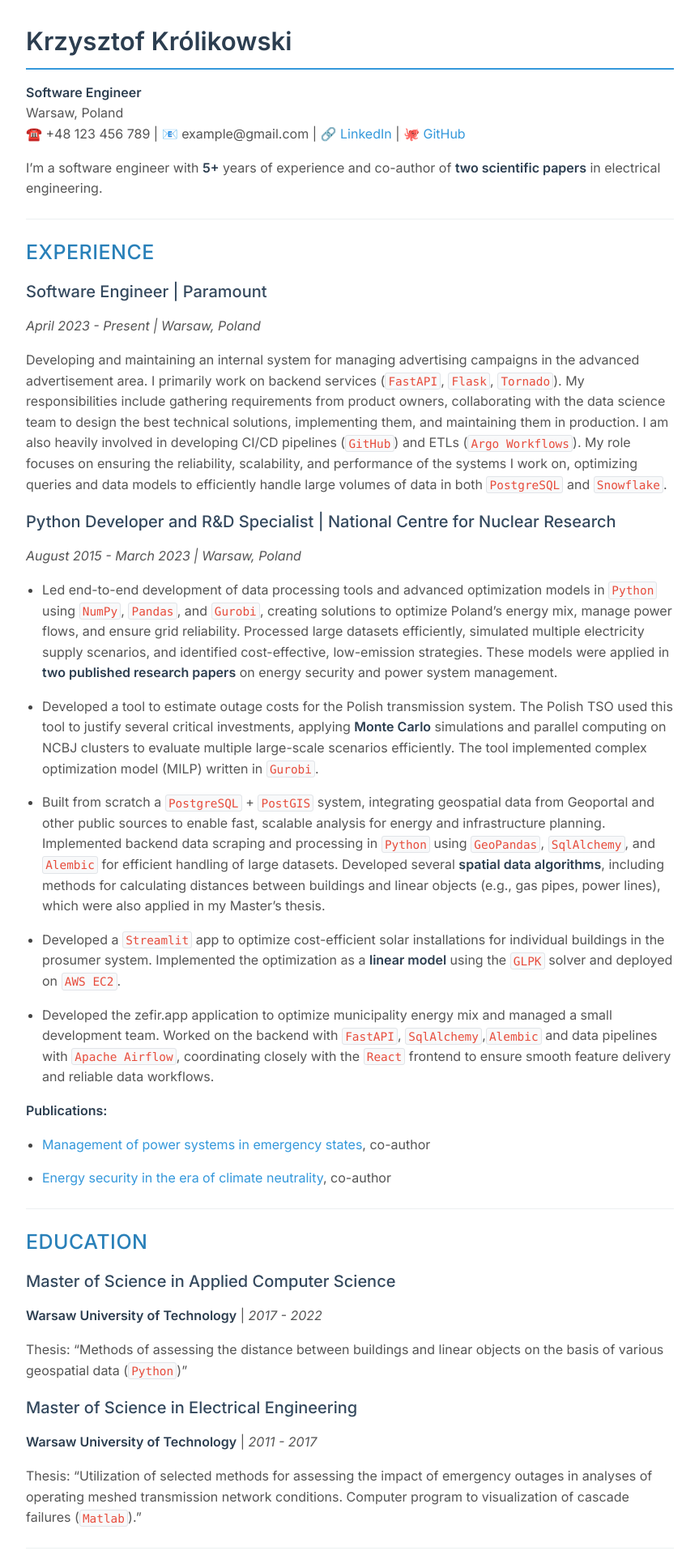
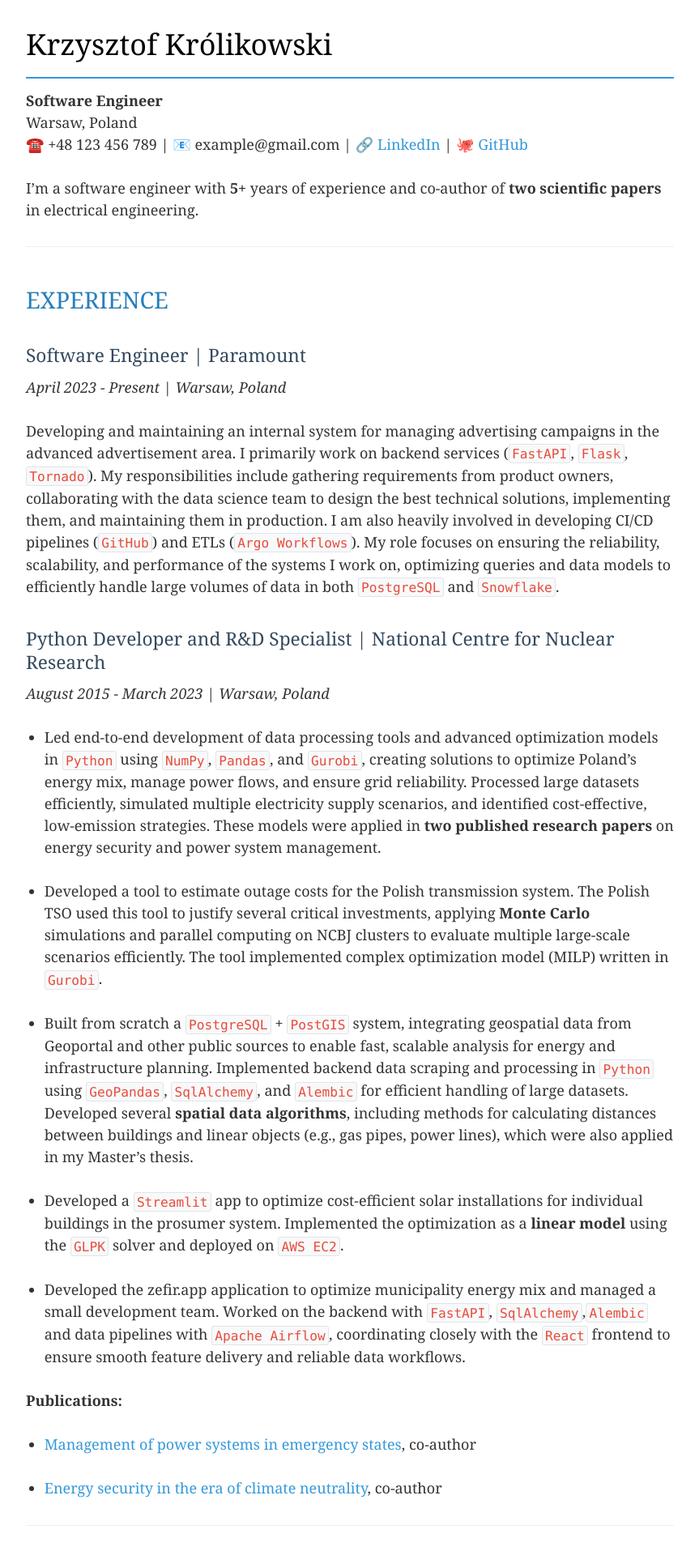
Before and after one commit to ohmycoffe/resume, a Jekyll site: the page built from index.md, in a window 1280 px wide. Shown: the top 1920 px of the page at 81% size, without its empty margins (208-1071 px from the left). Built offline with Jekyll 4.4.1, drawn with Linux system fonts in a browser that asks for light colours.

Commit message:
fix: css

```diff
--- a/assets/css/style.scss
+++ b/assets/css/style.scss
@@ -1,61 +1,61 @@
 ---
 ---
 
+* {
+	margin: 0;
+	padding: 0;
+}
+
 body {
   background-color: #ffffff;
-  color: #333333;
-  font-family: "Inter", system-ui, sans-serif;
-  line-height: 1.6;
-  font-size: 1rem;
+  color: #333;
+  font-family: "Georgia", system-ui, serif;
+  line-height: 1.5;
+  font-size: 1.125em;
   max-width: 50rem;
   margin: 0 auto;
   padding: 2rem;
 }
 
+h1, h2, h3 {
+	color: #000;
+	font-weight: normal;
+	line-height: 1.26em;
+	padding: 1em 0 .5em 0;
+}
+
 h1 {
-  color: #2c3e50;
-  font-weight: 600;
-  font-size: 1.95rem;
-  line-height: 1.25;
-  margin-top: 0;
-  margin-bottom: 1rem;
+	font-size: 2em;
+	padding-top: 0;
   border-bottom: 2px solid #3498db;
-  padding-bottom: 0.8rem;
 }
 
 h2 {
+	font-size: 1.5876em;
   color: #2980b9;
-  font-weight: 500;
-  font-size: 1.56rem;
-  line-height: 1.3;
-  margin-top: 1.5rem;
-  margin-bottom: 0.8rem;
   text-transform: uppercase;
-  letter-spacing: 0.5px;
+
 }
 
 h3 {
+	font-size: 1.26em;
   color: #34495e;
-  font-weight: 500;
-  font-size: 1.25rem;
-  line-height: 1.4;
-  margin-top: 1.2rem;
-  margin-bottom: 0.5rem;
 }
 
 p {
-  margin-bottom: 0.5rem;
-  color: #555555;
+	line-height: 1.5em;
+	padding: .75em 0;
+}
+
+h3+p {
+  padding-top: 0;
 }
 
 ul {
-  margin: 0.5rem 0 1rem 0;
-  padding-left: 1.25rem;
+  padding-left: 1.26em;
 }
 
 li {
-  margin-bottom: 0.3rem;
-  color: #444444;
   list-style-type: disc;
 }
 
@@ -69,30 +69,22 @@ a:hover {
   text-decoration: underline;
 }
 
-strong {
-  color: #2c3e50;
-  font-weight: 600;
-}
-
-em {
-  font-style: italic;
-}
-
 hr {
   border: none;
   height: 1px;
   background-color: #ecf0f1;
-  margin: 1.5rem 0;
+  margin: 1em 0;
 }
 
 code {
   background-color: #f8f9fa;
-  padding: 0.1rem 0.2rem;
+  padding: 0.1em 0.2em;
   border-radius: 3px;
   font-family: "Monaco", "Menlo", "Ubuntu Mono", monospace;
   font-size: 0.9em;
   color: #e74c3c;
   border: 1px solid #e1e4e8;
+  transition: all 0.2s ease;
 }
 
 code:hover {
@@ -103,16 +95,15 @@ code:hover {
 .tech-pills {
   display: flex;
   flex-wrap: wrap;
-  gap: 0.5rem;
-  margin: 1rem 0;
+  gap: 0.5em;
 }
 
 .tech-pill {
   background-color: #f8f9fa;
-  padding: 0.3rem 0.6rem;
-  border-radius: 6px;
+  padding: 0.1em 0.2em;
+  border-radius: 3px;
   font-family: "Monaco", "Menlo", "Ubuntu Mono", monospace;
-  font-size: 0.85em;
+  font-size: 0.9em;
   color: #e74c3c;
   border: 1px solid #e1e4e8;
   transition: all 0.2s ease;
@@ -131,31 +122,13 @@ code:hover {
   body {
     padding: 1cm;
     max-width: none;
+    font-size: 1em;
   }
 
-  h1 {
-    margin-bottom: 0.5rem;
+  h1, h2, h3 {
+    padding: .75em 0 .25em 0;
   }
-
-  h2 {
-    margin-top: 1rem;
-    margin-bottom: 0.4rem;
-  }
-
-  h3 {
-    margin-top: 0.8rem;
-    margin-bottom: 0.3rem;
-  }
-
-  p, li {
-    margin-bottom: 0.2rem;
-  }
-
-  ul {
-    margin-bottom: 0.8rem;
-  }
-
-  hr {
-    margin: 0.8rem 0;
+  p {
+    padding: .5em 0;
   }
 }
```
